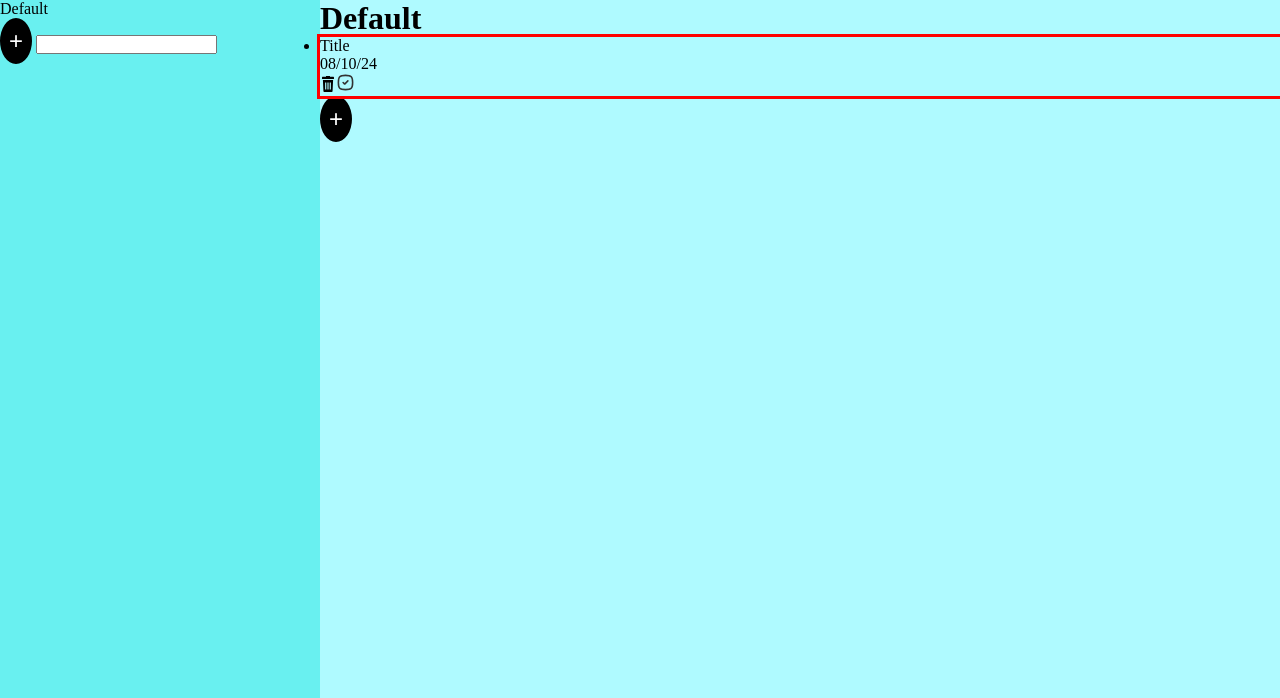
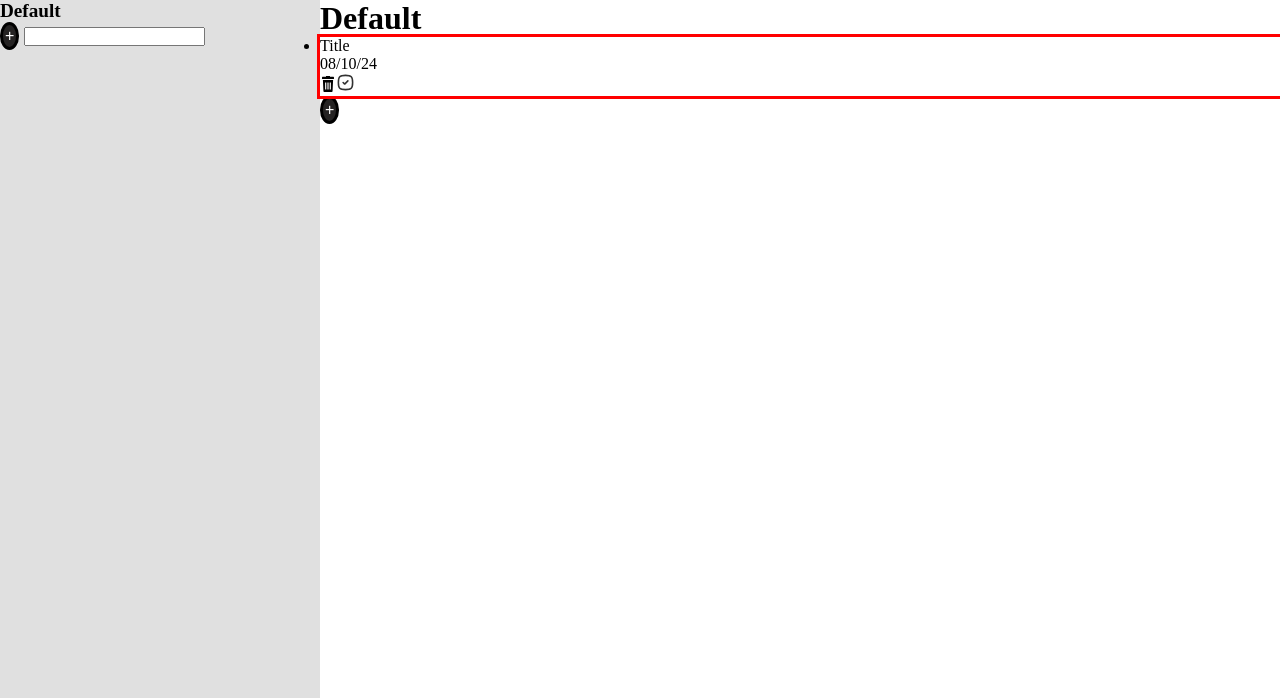
Before and after one commit to NyanLight/todo, a website built with webpack: page src/template.html in a window 1280 px wide. Shown: the top 698 px of the page. Built offline with nearby package versions, Linux system fonts and the light colour scheme; files whose address does not match are found by name.

Commit message:
some styling and fix formar function bug

```diff
--- a/src/modules/dom.js
+++ b/src/modules/dom.js
@@ -59,7 +59,7 @@ addTaskBtn.addEventListener("click", () => {
   const project = projectsSelect.options[projectsSelect.selectedIndex].value;
   const title = titleInput.value;
   const description = descriptionTextarea.value;
-  const dueDate = dueDateInput.value;
+  const dueDate = new Date (dueDateInput.value);
   const priority = prioritySelect.value;
   createTask(project, title, description, dueDate, priority);
   dialog.close();
@@ -93,7 +93,8 @@ function displayTasks(index) {
     bin.src = binIcon;
     check.src = checkIcon;
     title.textContent = task.title;
-    dueDate.innerText = format(new Date(task.dueDate), 'dd/MM/yy');
+    console.log(task.dueDate);
+    dueDate.innerText = format(((task.dueDate)), 'dd/MM/yy');
     bin.addEventListener("click", (e) => {
       e.stopPropagation()
       deleteTask(projects[index].name, title.textContent);
--- a/src/styles.css
+++ b/src/styles.css
@@ -14,7 +14,9 @@ body {
 
 nav {
     width: 25%;
-    background-color: rgb(105, 240, 240);
+    background-color: rgb(224, 224, 224);
+    font-size: 1.2rem;
+    font-weight: 700;
 }
 
 dialog {
@@ -23,11 +25,12 @@ dialog {
 
 .plusBtn{
     color: white;
-    background-color: black;
+    background-color: rgb(37, 35, 35);
     border-radius: 50%;
     border: black solid;
-    font-size: 1.5rem;
-    padding: 6px;
+    font-size: 1rem;
+    padding: 2px;
+    text-align: center;
 }
 
 .floppyBtn {
@@ -39,7 +42,7 @@ dialog {
 }
 
 main {
-    background-color: rgb(175, 250, 255);
+    background-color: rgb(255, 255, 255);
     width: 75%;
     height: 100%;
     display: flex;
@@ -48,7 +51,7 @@ main {
 
 #tasksContainer {
     height: 90vh;
-    background-color: rgb(175, 250, 255);
+    background-color: rgb(255, 255, 255);
 }
 
 .taskLi {
```
